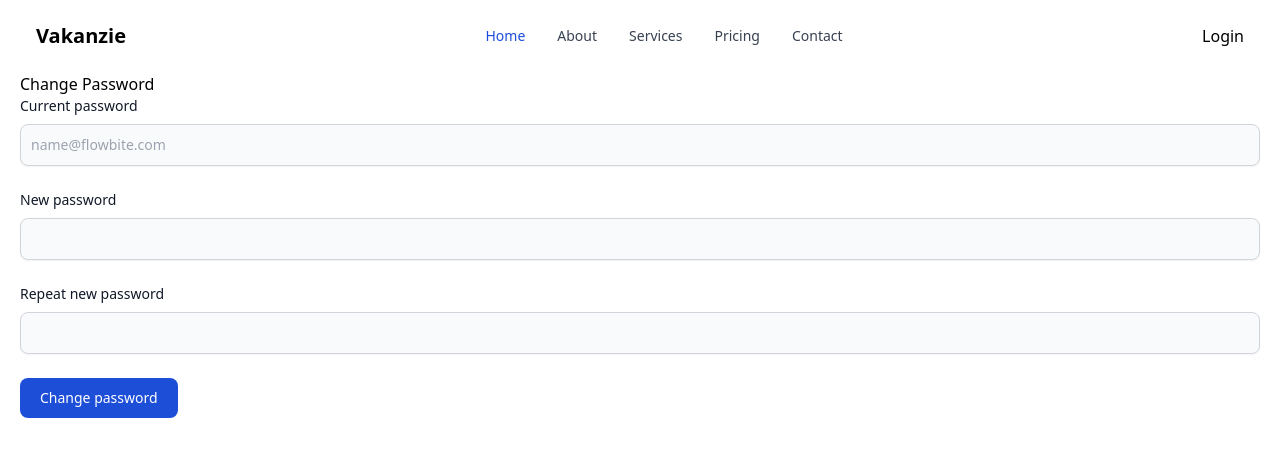
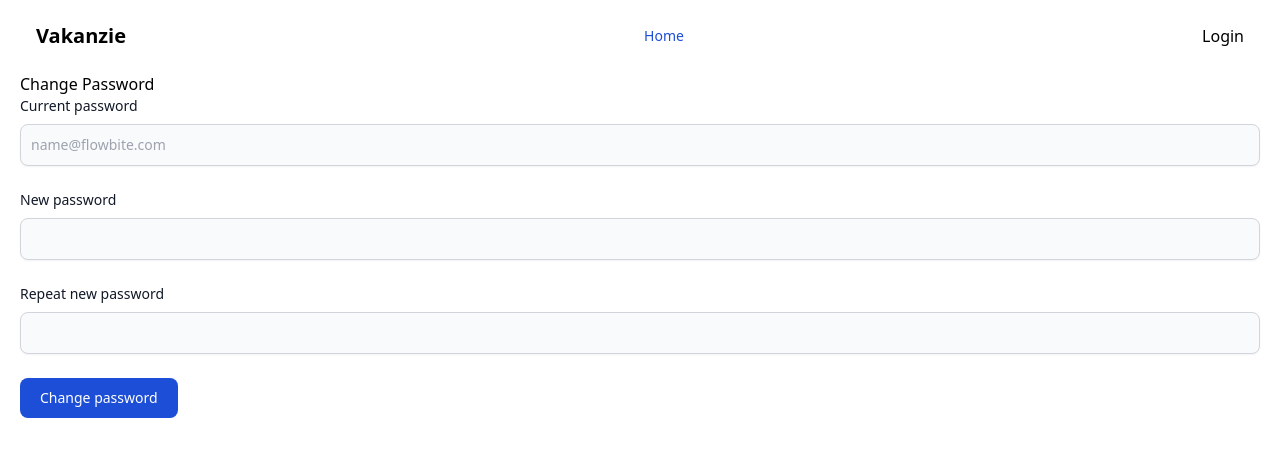
Before and after one commit to IlhamPrabaswara/vakanzie, a Next.js app: page /dashboard/change-password in a window 1280 px wide. Shown: the top 456 px of the page. Built offline with nearby package versions, Linux system fonts and the light colour scheme.

Commit message:
Update navigation bar item

```diff
--- a/src/components/navbar.js
+++ b/src/components/navbar.js
@@ -125,38 +125,6 @@ export default function NavBar() {
                 Home
               </a>
             </li>
-            <li>
-              <a
-                href="#"
-                className="block py-2 pl-3 pr-4 text-gray-700 rounded hover:bg-gray-100 md:hover:bg-transparent md:hover:text-blue-700 md:p-0"
-              >
-                About
-              </a>
-            </li>
-            <li>
-              <a
-                href="#"
-                className="block py-2 pl-3 pr-4 text-gray-700 rounded hover:bg-gray-100 md:hover:bg-transparent md:hover:text-blue-700 md:p-0"
-              >
-                Services
-              </a>
-            </li>
-            <li>
-              <a
-                href="#"
-                className="block py-2 pl-3 pr-4 text-gray-700 rounded hover:bg-gray-100 md:hover:bg-transparent md:hover:text-blue-700 md:p-0"
-              >
-                Pricing
-              </a>
-            </li>
-            <li>
-              <a
-                href="#"
-                className="block py-2 pl-3 pr-4 text-gray-700 rounded hover:bg-gray-100 md:hover:bg-transparent md:hover:text-blue-700 md:p-0"
-              >
-                Contact
-              </a>
-            </li>
           </ul>
         </div>
       </div>
```
